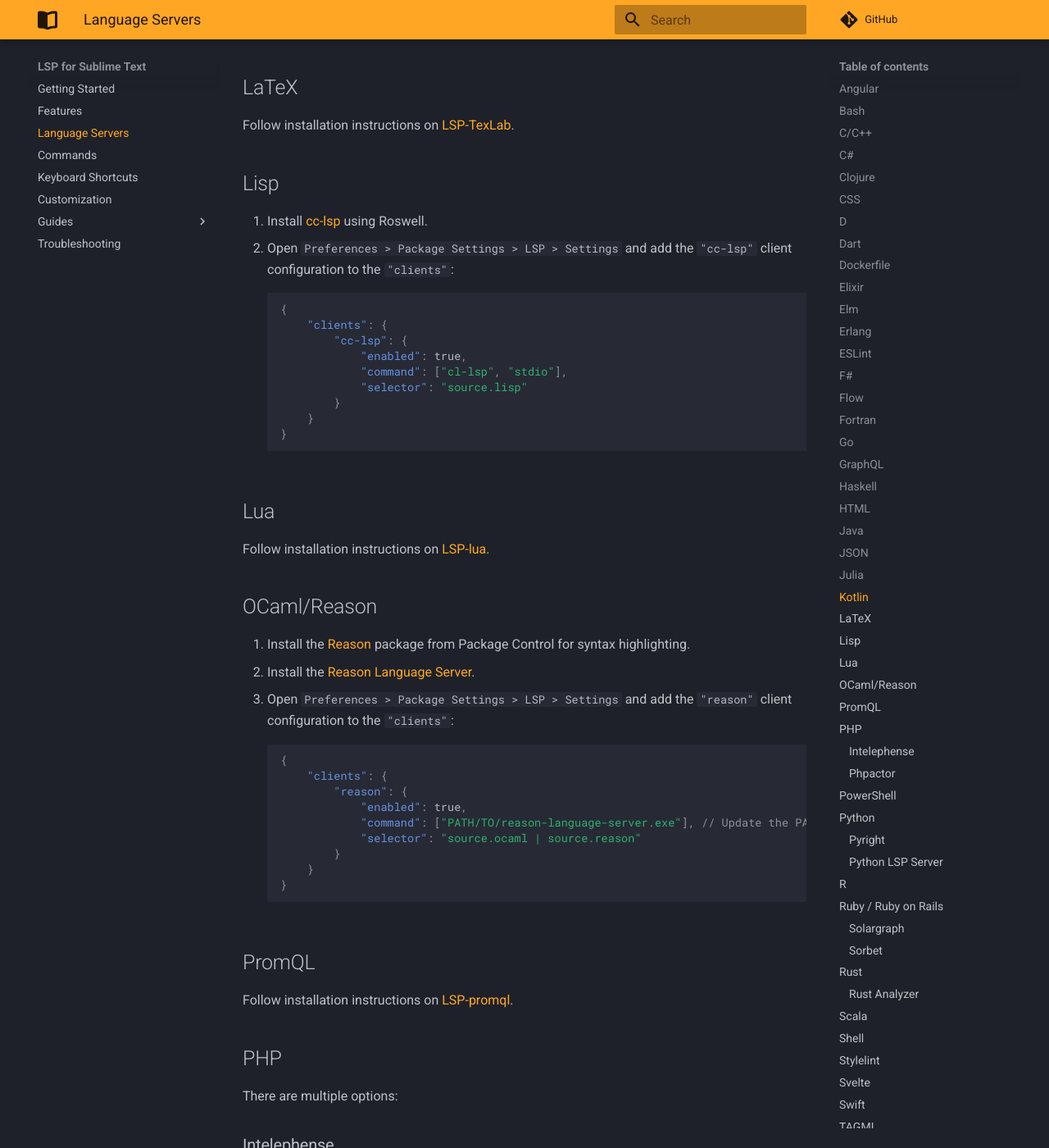
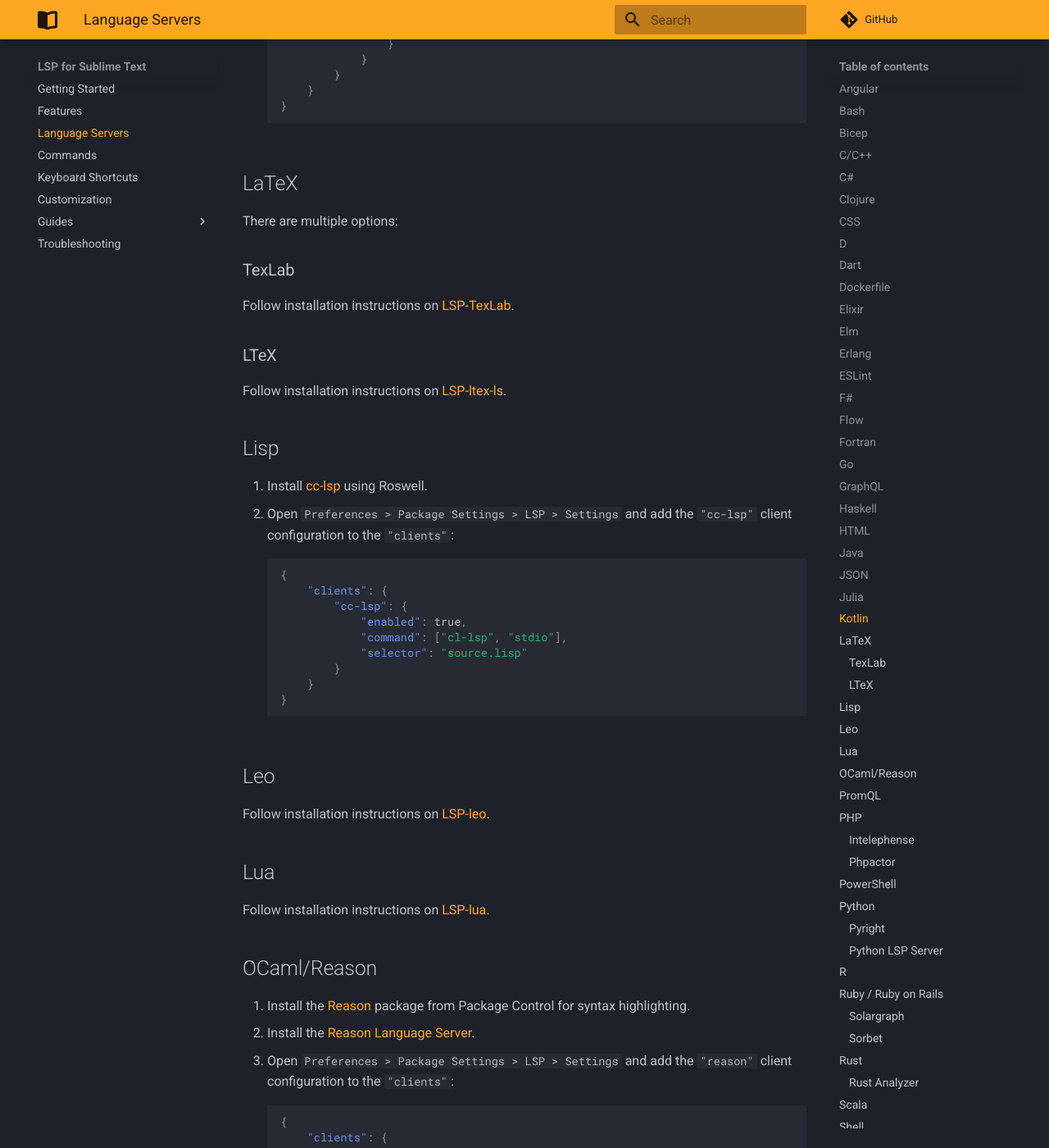
Before and after one commit to sublimelsp/LSP, an MkDocs documentation site: the page built from docs/src/language_servers.md, in a window 1280 px wide and 1400 px high, scrolled down 7235 px. Shown: the whole window at 82% size. Built offline with MkDocs 1.6.1 and Material for MkDocs 9.7.7, drawn with Linux system fonts in a browser that asks for light colours; comment, search, counter and statistics services are not loaded; some of the changed text lies outside the part shown.

Commit message:
Docs add plugins (#1842)
* document LSP-leo
* document LSP-Bicep
* document LSP-ltex-ls

````diff
--- a/docs/src/language_servers.md
+++ b/docs/src/language_servers.md
@@ -21,6 +21,10 @@
 Follow installation instructions on [LSP-bash](https://github.com/sublimelsp/LSP-bash).
 
 Also see [Shell](#shell).
+
+## Bicep
+
+Follow installation instructions on [LSP-Bicep](https://github.com/sublimelsp/LSP-Bicep).
 
 ## C/C++
 
@@ -290,7 +294,15 @@
 
 ## LaTeX
 
+There are multiple options:
+
+### TexLab
+
 Follow installation instructions on [LSP-TexLab](https://github.com/sublimelsp/LSP-TexLab).
+
+### LTeX
+
+Follow installation instructions on [LSP-ltex-ls](https://github.com/LDAP/LSP-ltex-ls).
 
 ## Lisp
 
@@ -308,6 +320,10 @@
         }
     }
     ```
+
+## Leo
+
+Follow installation instructions on [LSP-leo](https://github.com/sublimelsp/LSP-leo).
 
 ## Lua
 
````
